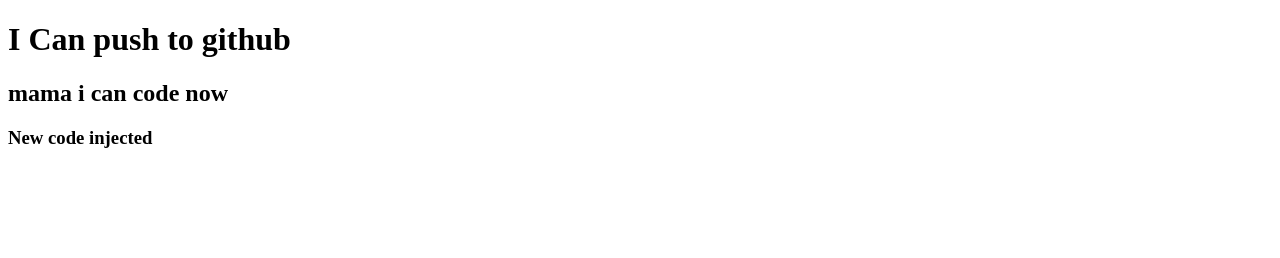
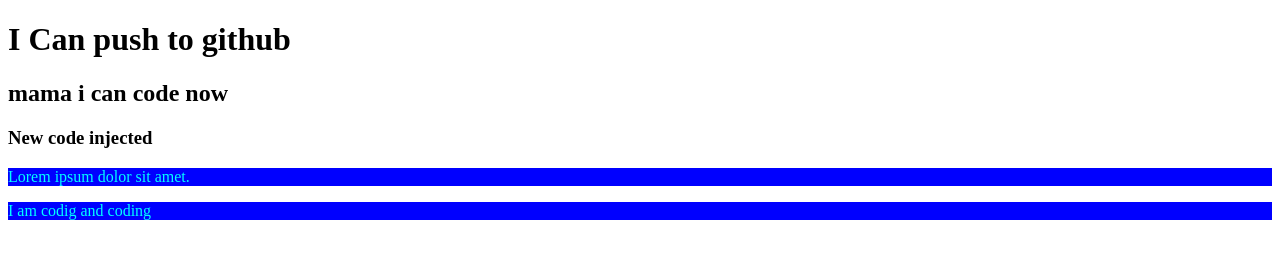
Before and after one commit to Tareqhossain17/my-git-repo5, a plain HTML site: page index.html in a window 1280 px wide. Drawn offline with Linux system fonts and the light colour scheme.

Commit message:
styles added

```diff
--- a/index.html
+++ b/index.html
@@ -5,10 +5,13 @@
     <meta http-equiv="X-UA-Compatible" content="IE=edge">
     <meta name="viewport" content="width=device-width, initial-scale=1.0">
     <title>Document</title>
+    <link rel="stylesheet" href="style.css">
 </head>
 <body>
     <h1>I Can push to github</h1>
     <h2>mama i can code now</h2>
     <h3>New code injected</h3>
+    <p>Lorem ipsum dolor sit amet.</p>
+    <p>I am codig and coding</p>
 </body>
 </html>
--- /dev/null
+++ b/style.css
@@ -0,0 +1,4 @@
+p{
+    color: aqua;
+    background-color: blue;
+}
```
